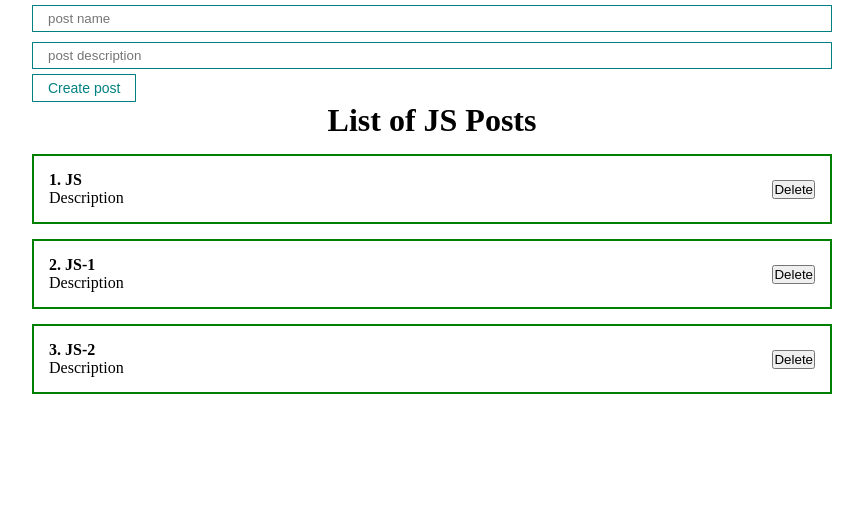
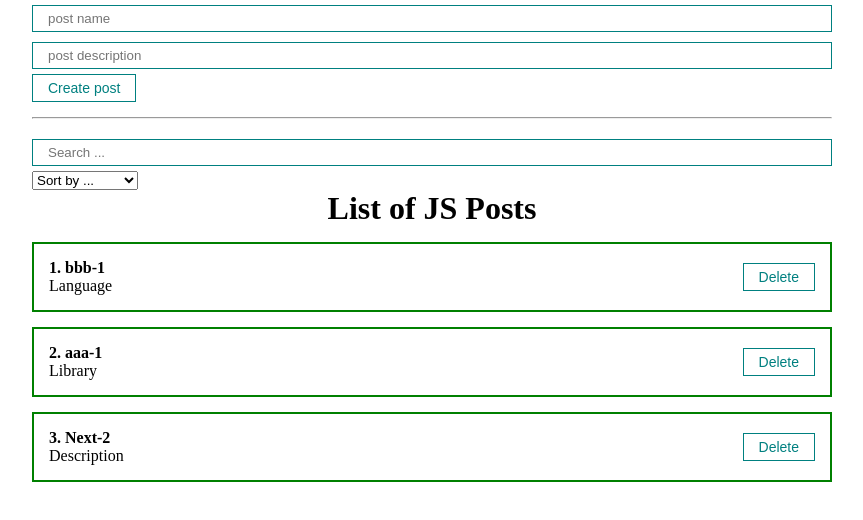
Before and after one commit to e-nie/react-fund-course, a React (Create React App) app: page / in a window 1280 px wide. Shown: the top 520 px of the page, without its empty margins (208-1071 px from the left). Built offline with nearby package versions, Linux system fonts and the light colour scheme.

Commit message:
add sort & search functionality

```diff
--- a/src/App.js
+++ b/src/App.js
@@ -1,26 +1,54 @@
-import React, { useRef, useState } from 'react';
+import React, { useMemo, useRef, useState } from 'react';
 import './styles/App.css';
-import PostItem from './components/PostItem';
 import PostList from './components/PostList';
-import MyButton from './components/UI/button/MyButton';
-import MyInput from './components/UI/input/MyInput';
 import PostForm from './components/PostForm';
+import PostFilter from './components/PostFilter';
+
 
 function App() {
     const [posts, setPosts] = useState([
-        { id: 1, title: 'JS', body: 'Description' },
-        { id: 2, title: 'JS-1', body: 'Description' },
-        { id: 3, title: 'JS-2', body: 'Description' }
+        { id: 1, title: 'bbb-1', body: 'Language' },
+        { id: 2, title: 'aaa-1', body: 'Library' },
+        { id: 3, title: 'Next-2', body: 'Description' }
     ]);
+    const [filter, setFilter] = useState({ sort: '', query: '' });
+
+    const sortedPosts = useMemo(() => {
+        console.log('Function worked');
+        if (filter.sort) {
+            return [...posts].sort((a, b) => a[filter.sort].localeCompare(b[filter.sort]));
+        }
+        return posts;
+    }, [filter.sort, posts]);
+
+
+    const sortedAndSearchedPosts = useMemo(() => {
+        return sortedPosts.filter(post => post.title.toLowerCase().includes(filter.query.toLowerCase()));
+    }, [filter.query, sortedPosts]);
 
     const createPost = (newPost) => {
         setPosts([...posts, newPost]);
+    };
+//Получаем post из дочернего компонента
+    const removePost = (post) => {
+        setPosts(posts.filter(p => p.id !== post.id));
     };
 
     return (
         <div className = 'App'>
             <PostForm create = { createPost } />
-            <PostList posts = { posts } title = 'List of JS Posts' />
+            <hr style = { { margin: ' 15px 0' } } />
+            <PostFilter
+                filter={filter}
+                setFilter={setFilter} />
+            { sortedAndSearchedPosts.length
+                ?
+                <PostList remove = { removePost } posts = { sortedAndSearchedPosts } title = 'List of JS Posts' />
+                :
+                <h1
+                    style = { { textAlign: 'center' } }>No posts found
+                </h1>
+            }
         </div>
     );
 }
--- /dev/null
+++ b/src/components/PostFilter.jsx
@@ -0,0 +1,26 @@
+import React from 'react';
+import MyInput from './UI/input/MyInput';
+import MySelect from './UI/select/MySelect';
+
+const PostFilter = ({filter, setFilter}) => {
+    return (
+        <div>
+            <MyInput
+                value = { filter.query }
+                onChange = { e => setFilter({ ...filter, query: e.target.value }) }
+                placeholder = 'Search ...'
+            />
+            <MySelect
+                value = { filter.sort }
+                onChange = { selectedSort => setFilter ({...filter, sort: selectedSort})}
+                defaultValue = 'Sort by ...'
+                options = { [
+                    { value: 'title', name: 'By title' },
+                    { value: 'body', name: 'By description' },
+                ] }
+            />
+        </div>
+    );
+};
+
+export default PostFilter;
--- a/src/components/PostItem.jsx
+++ b/src/components/PostItem.jsx
@@ -1,4 +1,5 @@
 import React from 'react';
+import MyButton from './UI/button/MyButton';
 
 const PostItem = (props) => {
 
@@ -12,7 +13,7 @@ const PostItem = (props) => {
                     </div>
                 </div>
                 <div className = 'post__btns'>
-                    <button>Delete</button>
+                    <MyButton onClick={() => props.remove(props.post)}>Delete</MyButton>
                 </div>
             </div>
         </div>
--- a/src/components/PostList.jsx
+++ b/src/components/PostList.jsx
@@ -1,12 +1,12 @@
 import React from 'react';
 import PostItem from './PostItem';
 
-const PostList = ({ posts, title }) => {
+const PostList = ({ posts, title, remove }) => {
     return (
         <div>
             <h1 style = { { textAlign: 'center' } }>{ title }</h1>
-            { posts.map((post,index) =>
-                <PostItem number = { index + 1 } post = { post } key = { post.id } />
+            { posts.map((post, index) =>
+                <PostItem remove = { remove } number = { index + 1 } post = { post } key = { post.id } />
             ) }
         </div>
     );
--- /dev/null
+++ b/src/components/UI/select/MySelect.jsx
@@ -0,0 +1,19 @@
+import React from 'react';
+
+const MySelect = ({ options, defaultValue, value, onChange }) => {
+    return (
+        <select
+            value = { value }
+            onChange = { e => onChange(e.target.value) }
+        >
+            <option disabled value = ''>{ defaultValue }</option>
+            { options.map(option =>
+                <option key = { option.value } value = { option.value }>
+                    { option.name }
+                </option>
+            ) }
+        </select>
+    );
+};
+
+export default MySelect;
```
